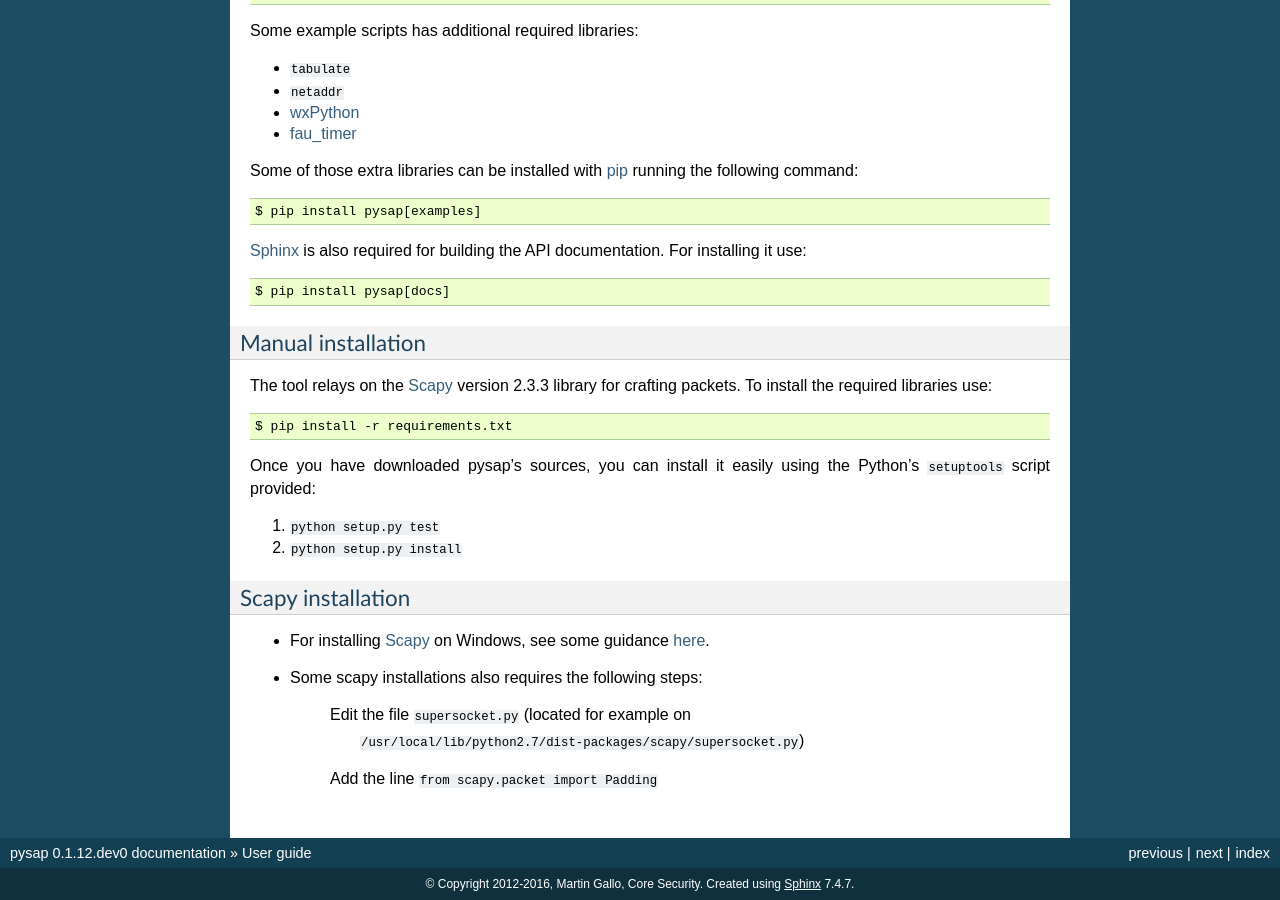
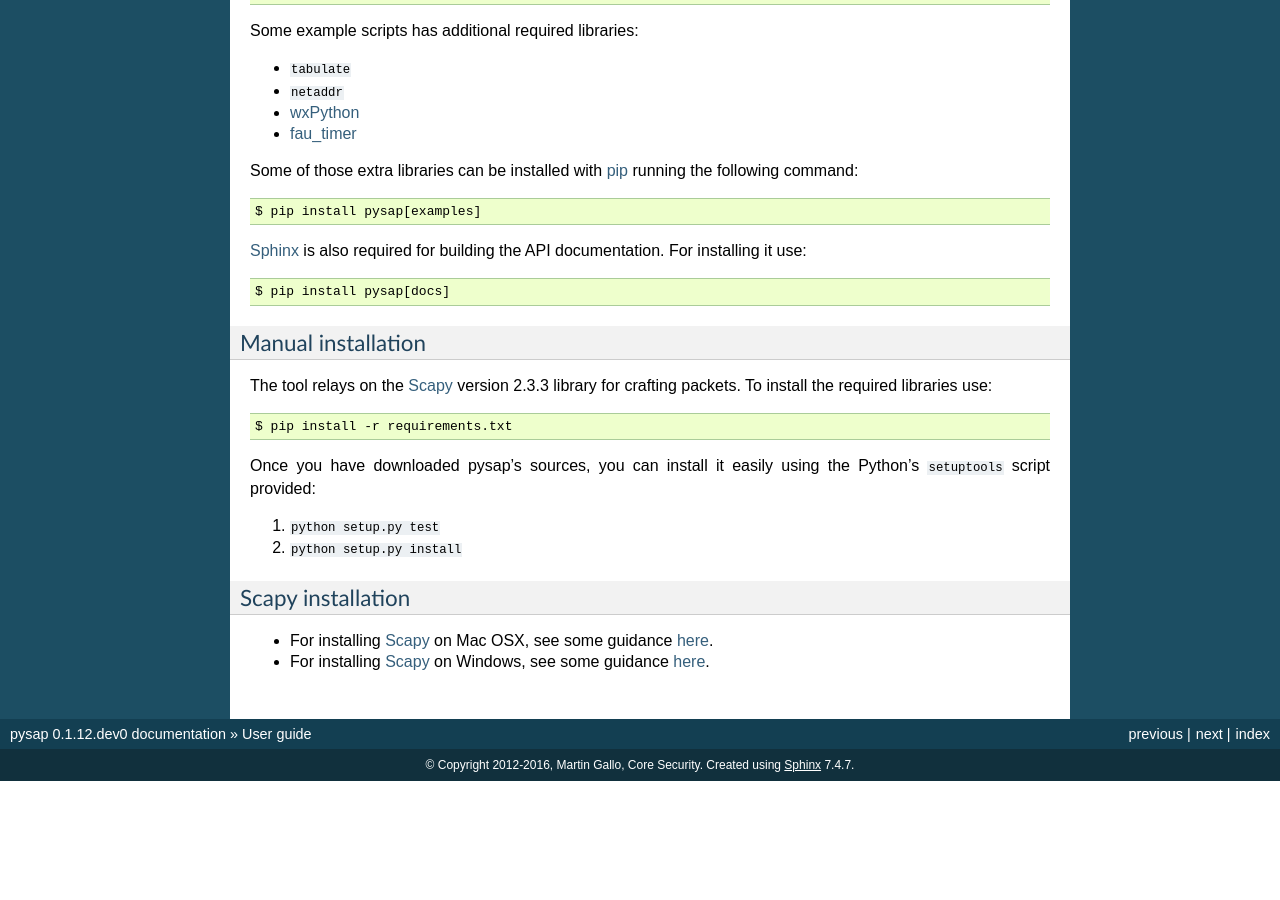
Before and after one commit to OWASP/pysap, a Sphinx documentation site: the page built from docs/user/user.rst, in a window 1280 px wide and 900 px high, scrolled down 785 px. Built offline with Sphinx 7.4.7, drawn with Linux system fonts in a browser that asks for light colours; pages that are not in the unit, such as notebooks, are missing from menus; after the commit the page ends 1566 px from its top, so only the background shows below that.

Commit message:
Updated Scapy installation references

```diff
--- a/docs/user/user.rst
+++ b/docs/user/user.rst
@@ -90,11 +90,6 @@ the Python's ``setuptools`` script provided:
 Scapy installation
 ~~~~~~~~~~~~~~~~~~
 
-- For installing `Scapy`_ on Windows, see some guidance `here <https://github.com/secdev/scapy/blob/master/doc/scapy/installation.rst#windows>`_.
+- For installing `Scapy`_ on Mac OSX, see some guidance `here <http://scapy.readthedocs.io/en/latest/installation.html#mac-os-x>`_.
 
-- Some scapy installations also requires the following steps:
-
-    Edit the file ``supersocket.py`` (located for example on
-    	``/usr/local/lib/python2.7/dist-packages/scapy/supersocket.py``)
-
-    Add the line ``from scapy.packet import Padding``
+- For installing `Scapy`_ on Windows, see some guidance `here <https://scapy.readthedocs.io/en/latest/installation.html#windows>`_.
```
